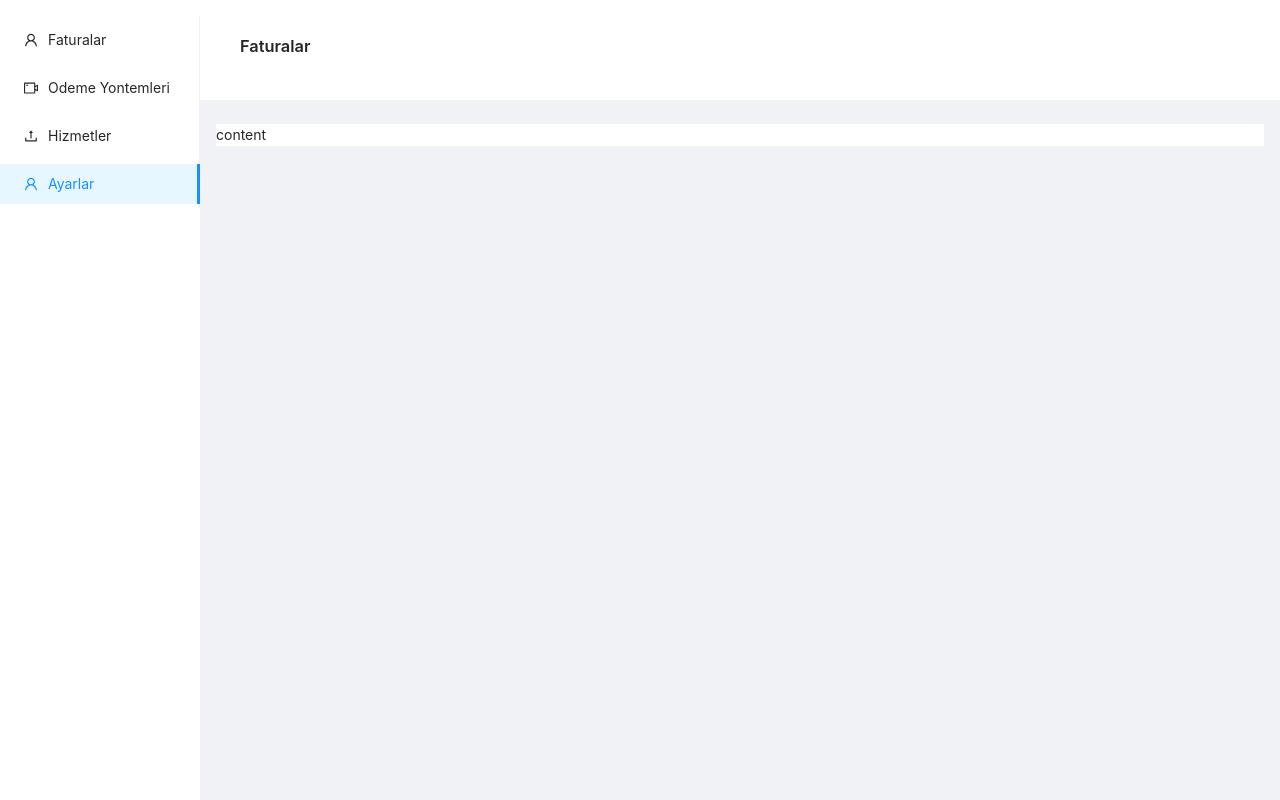
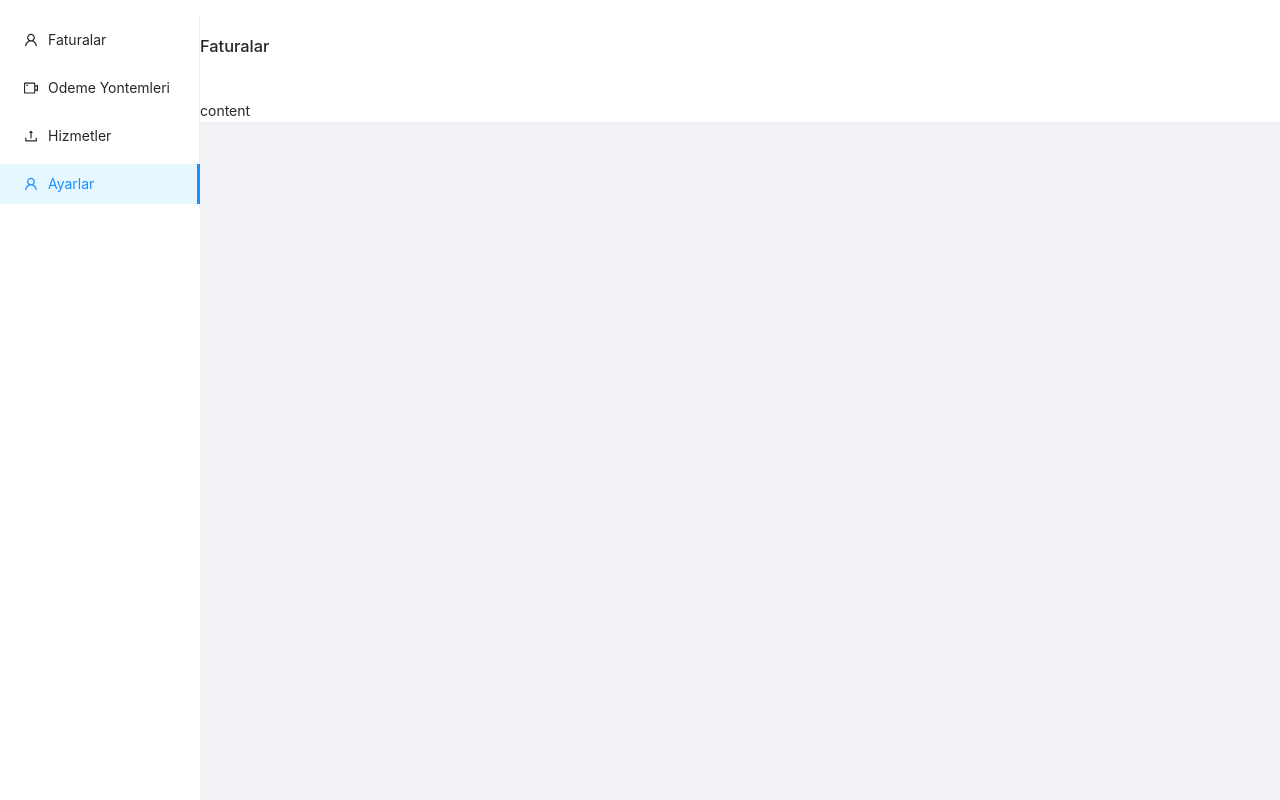
Before and after one commit to dereakif/invoice-dashboard, a React (Create React App) app: page / in a window 1280 px wide. Built offline with nearby package versions, Linux system fonts and the light colour scheme.

Commit message:
remove: header and content styles

```diff
--- a/src/App.css
+++ b/src/App.css
@@ -18,14 +18,6 @@ section.ant-layout.ant-layout-has-sider {
   display: flex;
   align-items: center;
 }
-.site-layout-sub-header-background > h1 {
-  font-weight: 600;
-  margin-left: 2.5rem;
-}
-
-.ant-layout-content {
-  margin: 24px 16px 0;
-}
 
 .site-layout-background {
   background: #fff;
```
